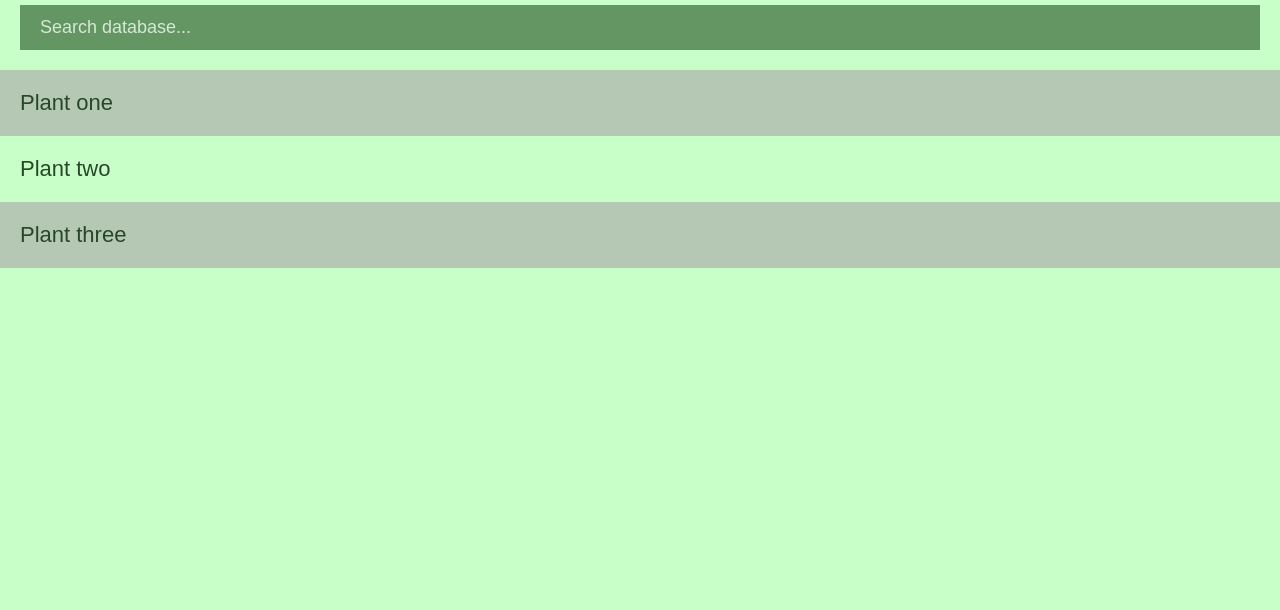
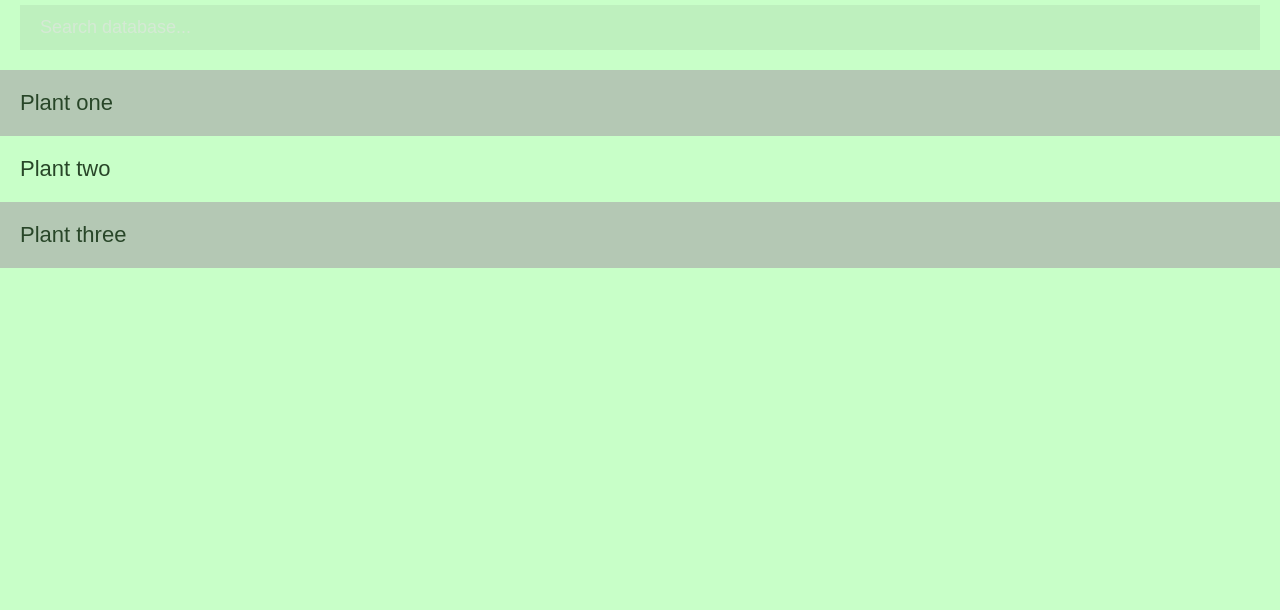
Before and after one commit to CalebK33/LeafMatch, a plain HTML site: page database.html in a window 1280 px wide. Shown: the part 190-800 px from the top of the page. Drawn offline with Linux system fonts and the light colour scheme.

Commit message:
Update database.html

```diff
--- a/database.html
+++ b/database.html
@@ -31,8 +31,8 @@
       font-size: 18px;
       border: none;
       border-radius: 0;
-      background-color: rgb(100, 150, 100);
-      color: white;
+      background-color: rgb(190, 240, 190);
+      color: rgb(100, 150, 10);
       box-sizing: border-box;
       outline: none;
     }
```
